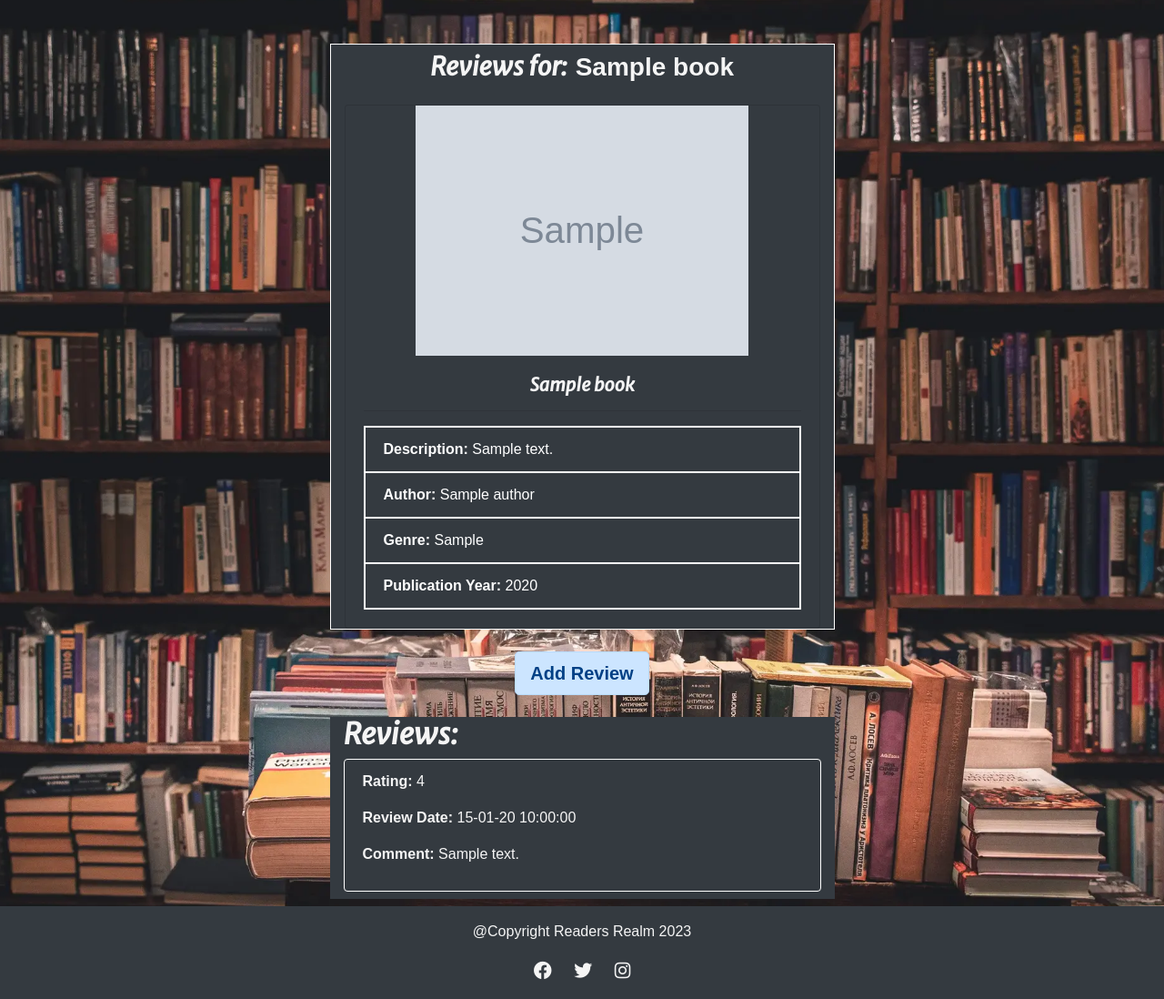
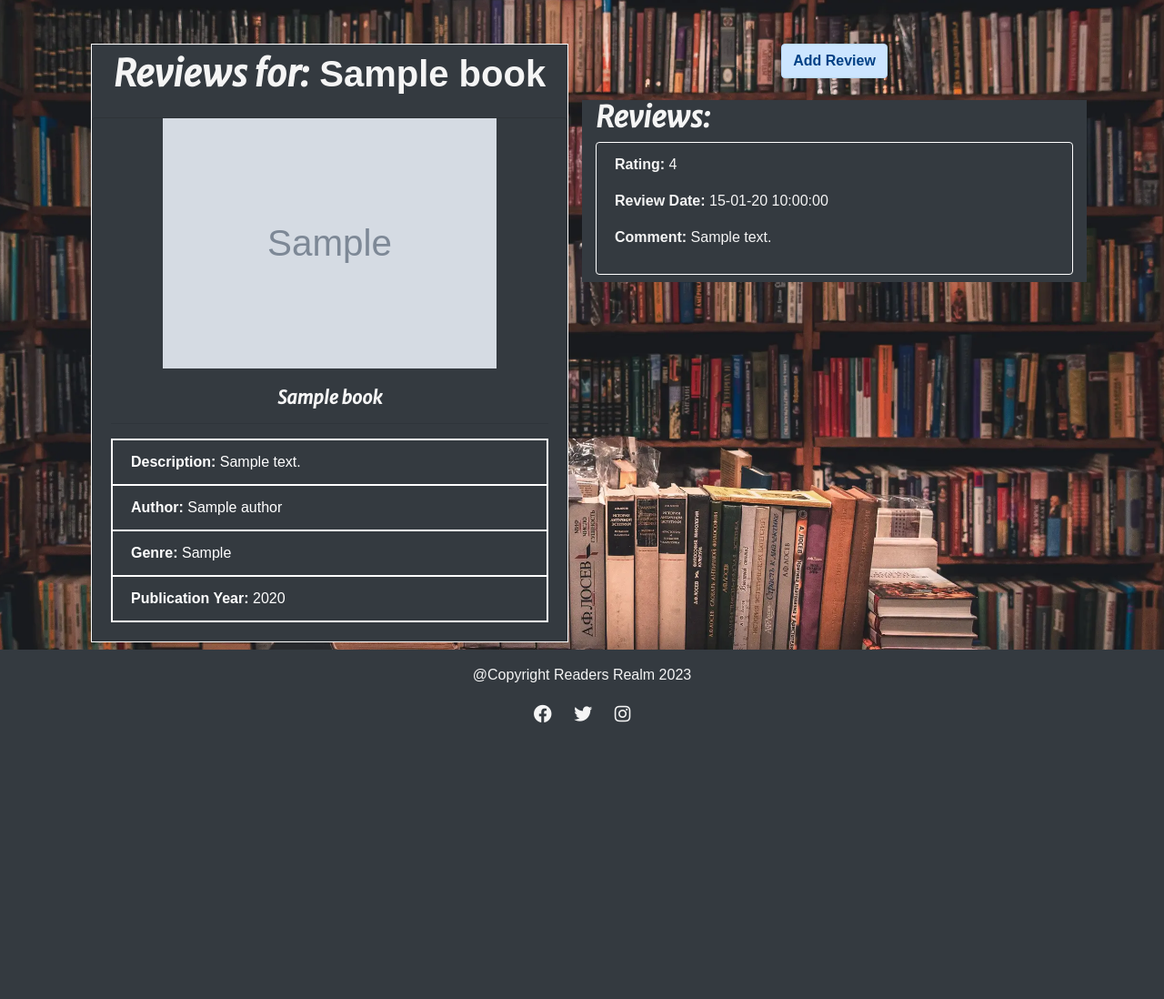
Before and after one commit to Craig-Hudson/online-book-review, a Flask app: page /reviews/1 in a window 1280 px wide. Shown: the part 56-1154 px from the top of the page at 91% size. After the commit the page ends 850 px from the top, so only its background shows below. Run offline with Flask 2, Linux system fonts and the light colour scheme; tables that the repository leaves empty hold one stand-in row (values such as "Sample post"); grey boxes marked "Sample" are stand-in pictures.

Commit message:
ADJUST: adjust review page to have two cols for better ux

```diff
--- a/readersrealm/templates/reviews.html
+++ b/readersrealm/templates/reviews.html
@@ -2,8 +2,10 @@
 {% block content %}
 <div class="container">
     <div class="row">
-        <div class="col-md-6 offset-md-3 border border-white bg-dark mt-5">
-            <h3 class="text-center mt-2">Reviews for: <span class="pl-1">{{ book.title }}</span></h3>
+        <!-- Column for Book Details -->
+        <div class="col-lg-6">
+            <div class="border border-white bg-dark mt-5">
+                <h1 class="text-center mt-2">Reviews for: <span class="pl-1">{{ book.title }}</span></h3>
                 <div class="card mt-4 bg-dark">
                     {% if book.image_url == "not-available.webp" %}
                         <img class="card-img-top review-image" src="{{ url_for('static', filename='images/not-available.webp') }}" alt="{{ book.title }}">
@@ -24,28 +26,32 @@
             </div>
         </div>
 
+        <!-- Column for Add Review Button and Reviews -->
+        <div class="col-lg-6 mt-lg-4">
             <div class="row mt-4">
-        <div class="col-md-6 offset-md-3 d-flex justify-content-center">
+                <div class="col-md-12 d-flex justify-content-center">
                     {% if not session.get('user_id') %}
-                <button type="button" class="btn btn-primary btn-lg" data-toggle="modal" data-target="#addReviewModal">Add Review</button>
+                        <button type="button" class="btn btn-primary" data-toggle="modal" data-target="#addReviewModal">Add Review</button>
                     {% else %}
-                <a href="{{ url_for('add_review', book_id=book.id) }}" aria-label="Add review page" class="btn btn-primary btn-lg"><strong>Add Review</strong></a>
+                        <a href="{{ url_for('add_review', book_id=book.id) }}" aria-label="Add review page" class="btn btn-primary"><strong>Add Review</strong></a>
                     {% endif %}
                 </div>
             </div>
 
             <div class="row mt-4">
-        <div class="col-md-6 offset-md-3 bg-dark text-white">
+                <div class="col-md-12 bg-dark text-white">
                     <h2>Reviews:</h2>
                     <ul class="list-group">
                         {% for review in reviews %}
-                <li class="list-group-item mb-2 bg-dark text-white border border-white"> {# Adjusted margin here #}
+                        <li class="list-group-item mb-2 bg-dark text-white border border-white">
                             <p><strong>Rating:</strong> {{ review.rating }}</p>
                             <p><strong>Review Date:</strong> {{ review.review_date.strftime("%d-%m-%y %H:%M:%S") }}</p>
                             <p><strong>Comment:</strong> {{ review.comment }}</p>
                         </li>
                         {% endfor %}
                     </ul>
+                </div>
+            </div>
         </div>
     </div>
 
@@ -70,6 +76,5 @@
             </div>
         </div>
     </div>
-
 </div>
 {% endblock %}
```
Lines whose indentation alone changed are shown as unchanged.
